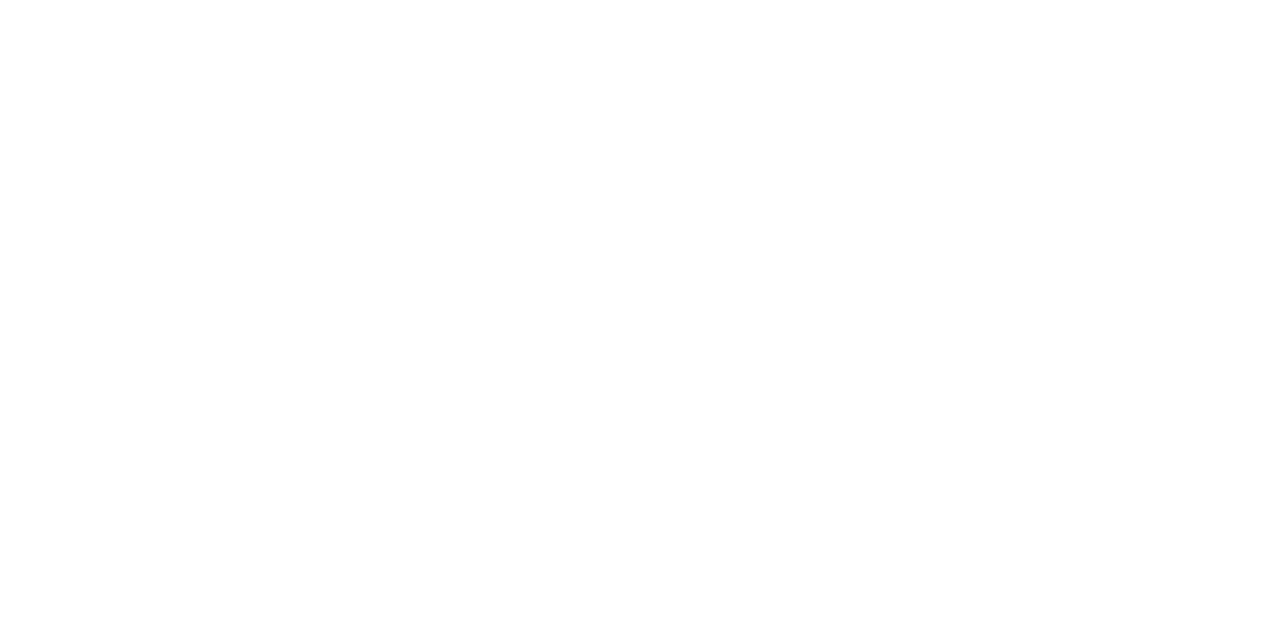
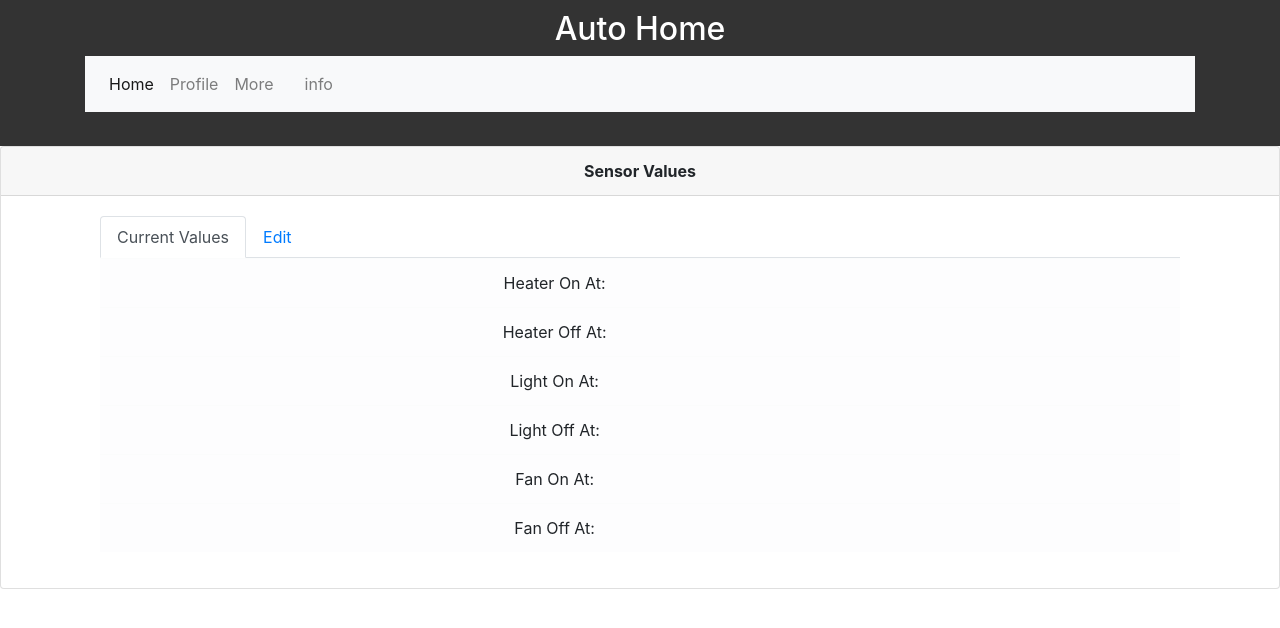
Before and after one commit to tencho12/mobile-view, a React (Create React App) app: page /setting in a window 1280 px wide. Shown: the top 628 px of the page. Built offline with nearby package versions, Linux system fonts and the light colour scheme; no server answers; the HTML template or start-up script is replaced by a standard one.

Commit message:
setting page

```diff
--- a/src/App.js
+++ b/src/App.js
@@ -6,6 +6,7 @@
 import more from './pages/more';
 import Login from './pages/Login';
 import Profile from './pages/Profile'
+import Setting from './pages/Setting';
 
 export class App extends Component {
 
@@ -17,7 +18,8 @@
         <Route path='/more' component={ more } />
         <Route path='/Login' component={ Login } />
           <Route path='/home' component={ home } />
-        <Route path='/profile' component={ Profile } />
+          <Route path='/profile' component={Profile} />
+        <Route path='/setting' component={ Setting } />
       </div>
       </Router>
     )
--- a/src/components/ContentBody.js
+++ b/src/components/ContentBody.js
@@ -95,8 +95,6 @@
                                 </tbody>
                             ))
                             }
-
-
                         </table>
                     </div>
                 </div>
--- a/src/components/MainContent.js
+++ b/src/components/MainContent.js
@@ -5,15 +5,11 @@
 
 export class MainContent extends Component {
     render() {
-        console.log('data:' + this.props.data)
+
         return (
             <ContentBody  getStatus={this.getStatus} data={this.props.data}  makeAutomatic={this.props.makeAutomatic}/>
         );
     }
 }
 
-// MainContent.propTypes = {
-//     MainContent: PropTypes.array.isRequired
-// }
-
 export default MainContent
--- a/src/components/TableData.js
+++ b/src/components/TableData.js
@@ -7,7 +7,7 @@
 
 
     render() {
-        console.log(this.state.isauto)
+        //console.log(this.state.isauto)
         const { component_id, status } = this.props.data
 
         const automatic = (
@@ -23,7 +23,7 @@
             <tr>
                 <td>{this.props.data.component_name}</td>
                 <td>{this.props.data.status?'ON':'OFF'}</td>
-                {this.state.isauto?automatic:manual}
+                { this.state.isauto?automatic:manual }
             </tr>
 
         )
--- a/src/components/UserFunctions.js
+++ b/src/components/UserFunctions.js
@@ -25,7 +25,7 @@
             return res.data
         })
         .catch(err => {
-            console.log(err)
+            //console.log(err)
             //display a page with error message
     })
 }
@@ -54,6 +54,20 @@
         })
         .then((res) => {
             // return res.dataS
-             console.log(res)
+             //console.log(res)
         })
 }
+
+export const updateSensorValues = value => {
+    return axios
+        .post('updateValues', {
+            heaterOnAt: value.heaterOnAt,
+            heaterOffAt: value.heaterOffAt,
+            lightOnAt: value.lightOnAt,
+            lightOffAt: value.lightOffAt,
+            fanOnAt: value.fanOnAt,
+            fanOffAt: value.fanOffAt,
+        }).then((res) => {
+            return res.data
+    })
+}
--- /dev/null
+++ b/src/pages/Setting.js
@@ -0,0 +1,187 @@
+import React, { Component } from 'react';
+import Header from '../components/Header'
+import axios from 'axios'
+import { updateSensorValues } from '../components/UserFunctions';
+
+
+export class Setting extends Component {
+    constructor() {
+        super()
+        this.state = {
+            heaterOnAt: '',
+            heaterOffAt: '',
+            lightOnAt: '',
+            lightOffAt: '',
+            fanOnAt: '',
+            fanOffAt: '',
+            error:true
+        }
+    }
+
+    onChange = (e) => {
+        this.setState({ [e.target.name]: e.target.value });
+    }
+
+    onSubmit = (e) => {
+        e.preventDefault();
+        const newValues = {
+            heaterOnAt: this.state.heaterOnAt,
+            heaterOffAt: this.state.heaterOffAt,
+            lightOnAt: this.state.lightOnAt,
+            lightOffAt: this.state.lightOffAt,
+            fanOnAt: this.state.fanOnAt,
+            fanOffAt: this.state.fanOffAt,
+        }
+
+        updateSensorValues(newValues).then(res => {
+            this.setState({
+                error:res.error
+            })
+        })
+    }
+
+    componentDidMount() {
+
+        axios.get('sensorValues', {
+        }).then(res => {
+            this.setState({
+                heaterOnAt: res.data[2].value,
+                heaterOffAt: res.data[3].value,
+                lightOnAt: res.data[4].value,
+                lightOffAt: res.data[5].value,
+                fanOnAt: res.data[0].value,
+                fanOffAt: res.data[1].value,
+            })
+           // console.log(this.state.heaterOnAt)
+
+        })
+    }
+    render() {
+        const ErrorHandler = (
+            <div className="container">
+                <div className="alert alert-success alert-dismissible">
+                    <a href="ten.co" className="close" data-dismiss="alert" aria-label="close">&times;</a>
+                    <strong>Successfully Updated the Default values.</strong>
+                </div>
+            </div>
+        )
+        const noError = (
+            <div className="container">
+            </div>
+        )
+    return (
+        <div>
+            <Header />
+            <div className="card text-center">
+                <div className="card-header"><b>Sensor Values</b></div>
+                <div className="card-body">
+                    <div className="container">
+                        <div className="col-sm-12">
+                            <ul className="nav nav-tabs">
+                                <li className="nav-item">
+                                    <a href="t.com" data-target="#currentValues" data-toggle="tab" className="nav-link active">Current Values</a>
+                                </li>
+                                <li className="nav-item">
+                                    <a href="t.com" data-target="#edit" data-toggle="tab" className="nav-link">Edit</a>
+                                </li>
+                            </ul>
+                        </div>
+                        <div className="tab-content">
+                            <div className="tab-pane active" id="currentValues">
+                                <div className="container">
+                                    <table className="table table-light table-hover table-lg">
+                                        <tbody>
+                                            <tr>
+                                                <td>Heater On At: </td>
+                                                <td>{this.state.heaterOnAt}</td>
+                                            </tr>
+                                            <tr>
+                                                <td>Heater Off At: </td>
+                                                <td>{this.state.heaterOffAt}</td>
+                                            </tr>
+                                            <tr>
+                                                <td>Light On At: </td>
+                                                <td>{this.state.lightOnAt}</td>
+                                            </tr>
+                                            <tr>
+                                                <td>Light Off At: </td>
+                                                <td>{this.state.lightOffAt}</td>
+                                            </tr>
+                                            <tr>
+                                                <td>Fan On At: </td>
+                                                <td>{this.state.fanOnAt}</td>
+                                            </tr>
+                                            <tr>
+                                                <td>Fan Off At: </td>
+                                                <td>{this.state.fanOffAt}</td>
+                                            </tr>
+                                        </tbody>
+                                    </table>
+                                </div>
+                            </div>
+                            <div className="tab-pane" id="edit">
+
+                                {this.state.error? noError : ErrorHandler}
+
+                                <form noValidate onSubmit={this.onSubmit}>
+                                    <div className="form-group row">
+                                        <label className="col-sm-3 col-form-label form-control-label">Heater On At</label>
+                                        <div className="col-sm-9">
+                                            <input className="form-control" name="heaterOnAt" type="number" value={this.state.heaterOnAt}
+                                                onChange={this.onChange} />
+                                        </div>
+                                    </div>
+                                    <div className="form-group row">
+                                        <label className="col-sm-3 col-form-label form-control-label">Heater Off At</label>
+                                        <div className="col-sm-9">
+                                            <input className="form-control" name="heaterOffAt" type="number" value={this.state.heaterOffAt}
+                                                onChange={this.onChange} />
+                                        </div>
+                                    </div>
+
+                                    <div className="form-group row">
+                                        <label className="col-sm-3 col-form-label form-control-label">Light On At</label>
+                                        <div className="col-sm-9">
+                                            <input className="form-control" name="lightOnAt" type="number" value={this.state.lightOnAt}
+                                                onChange={this.onChange} />
+                                        </div>
+                                    </div>
+                                    <div className="form-group row">
+                                        <label className="col-sm-3 col-form-label form-control-label">Light Off At</label>
+                                        <div className="col-sm-9">
+                                            <input className="form-control" name="lightOffAt" type="number" value={this.state.lightOffAt}
+                                                onChange={this.onChange} />
+                                        </div>
+                                    </div>
+                                    <div className="form-group row">
+                                        <label className="col-sm-3 col-form-label form-control-label">Fan On At</label>
+                                        <div className="col-sm-9">
+                                            <input className="form-control" name="fanOnAt" type="number" value={this.state.fanOnAt}
+                                                onChange={this.onChange} />
+                                        </div>
+                                    </div>
+                                    <div className="form-group row">
+                                        <label className="col-sm-3 col-form-label form-control-label">Fan On At</label>
+                                        <div className="col-sm-9">
+                                            <input className="form-control" name="fanOffAt" type="number" value={this.state.fanOffAt}
+                                                onChange={this.onChange} />
+                                        </div>
+                                    </div>
+                                    <div className="form-group row">
+                                        <label className="col-sm-3 col-form-label form-control-label"></label>
+                                        <div className="col-sm-9">
+                                            <input type="submit" className="btn btn-primary btn-sm" value="Update" />
+                                        </div>
+                                    </div>
+                                </form>
+                            </div>
+                        </div>
+                    </div>
+                </div>
+            </div>
+        </div>
+    )
+  }
+}
+
+export default Setting
```
Also changed, not shown: src/components/Navbar.js (+6 -2 lines).
